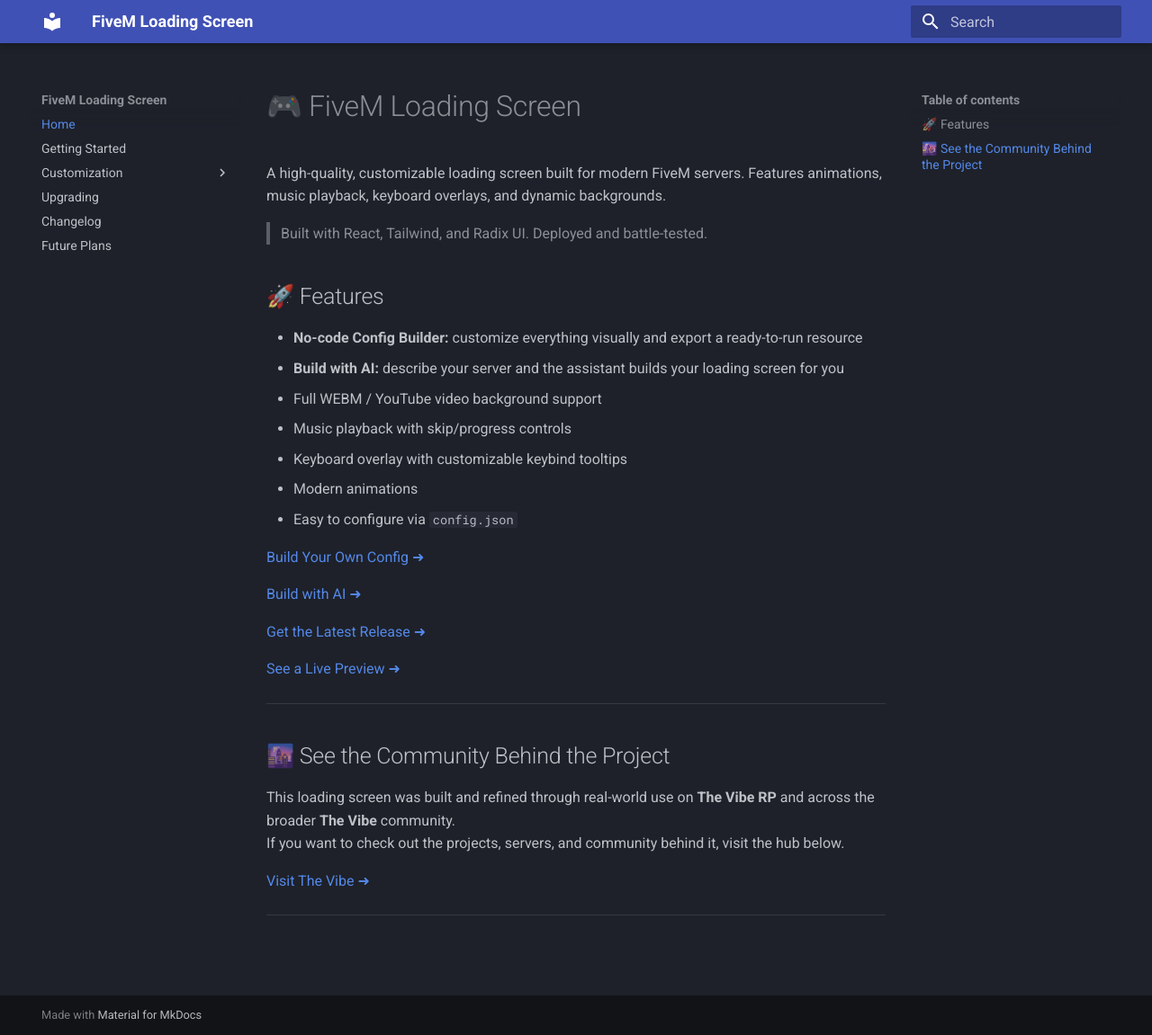
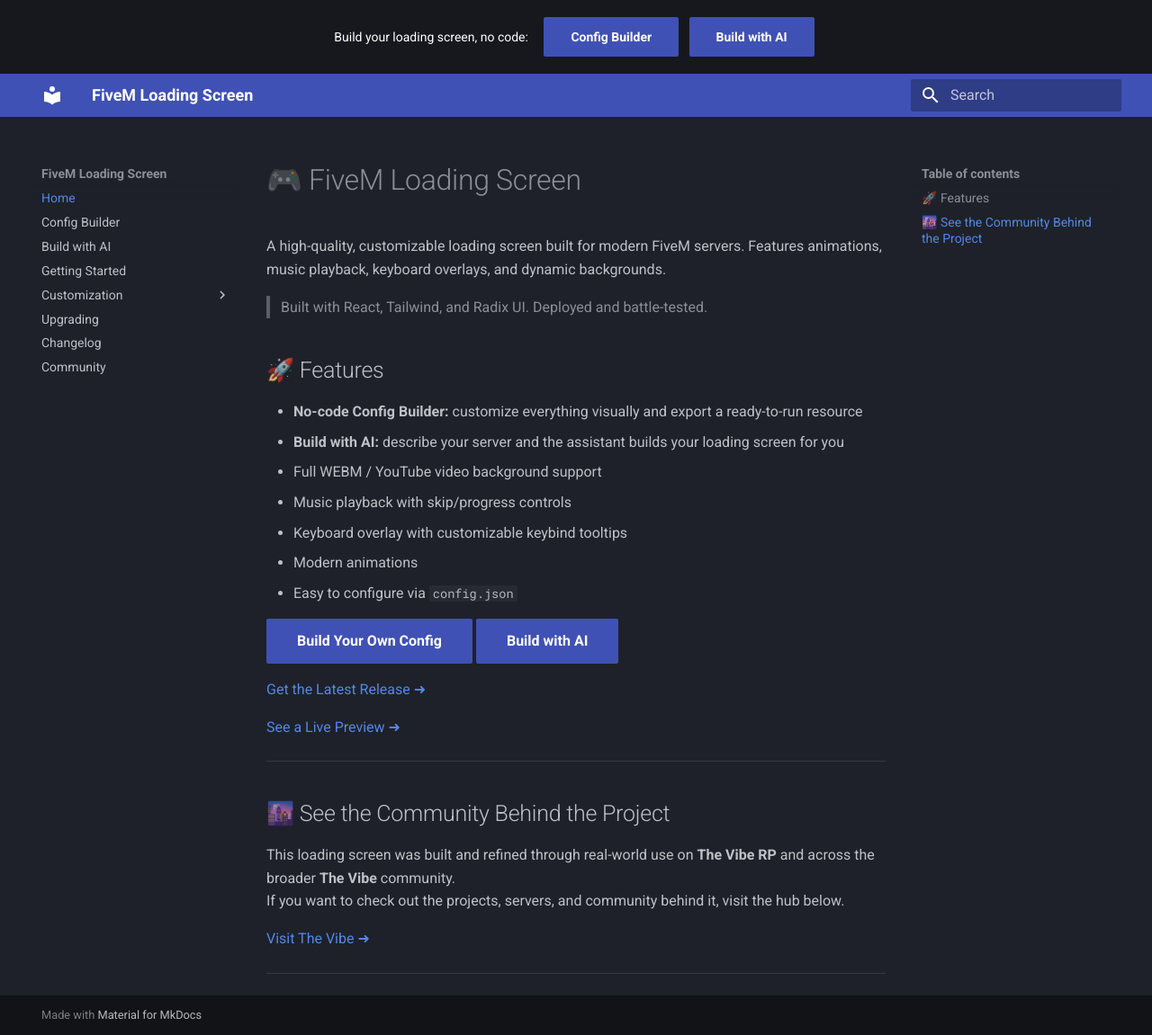
Before and after one commit to FarzamA/fivem-loading-screen-docs, an MkDocs documentation site: the page built from docs/index.md, in a window 1280 px wide and 1151 px high. Shown: the whole window at 90% size. Built offline with MkDocs 1.6.1 and Material for MkDocs 9.7.7, drawn with Linux system fonts in a browser that asks for light colours.

Commit message:
docs: prominent Config Builder + Build with AI callouts (announce bar, nav links, home buttons)

```diff
--- a/mkdocs.yml
+++ b/mkdocs.yml
@@ -2,12 +2,14 @@
 site_url: https://fivem-loading.vercel.app/
 theme:
   name: material
+  custom_dir: overrides
   palette:
     scheme: slate
 markdown_extensions:
   - toc:
       permalink: true
   - admonition
+  - attr_list
   - codehilite
   - footnotes
   - tables
@@ -17,10 +19,14 @@
       alternate_style: true
 nav:
   - Home: index.md
+  - Config Builder: https://fivem-loading.vercel.app/builder.html
+  - Build with AI: https://fivem-loading.vercel.app/ai.html
   - Getting Started: setup.md
   - Customization:
     - 🎨 Overview: overview.md
+    - 🎥 Background: background.md
     - 🏷️ Watermark: watermark.md
+    - ✨ Title Animation: title-animation.md
     - 🧷 Social Headers: socials.md
     - 📜 Rules Panel: rules.md
     - 👥 Team Panel: team.md
@@ -31,6 +37,6 @@
   # - FAQ: faq.md
   - Upgrading: upgrade.md
   - Changelog: changelog.md
-  - Future Plans: future-plans.md
+  - Community: https://thevibe.mooo.com/
 extra_css:
   - stylesheets/custom-admonitions.css
--- /dev/null
+++ b/overrides/main.html
@@ -0,0 +1,13 @@
+{% extends "base.html" %}
+
+<!-- Persistent top callout: prominent buttons to the live web tools on every
+     docs page. -->
+{% block announce %}
+<div style="text-align:center; padding:0.15rem 0;">
+  <span style="margin-right:.5rem;">Build your loading screen, no code:</span>
+  <a class="md-button md-button--primary" style="margin:.2rem;"
+     href="https://fivem-loading.vercel.app/builder.html">Config Builder</a>
+  <a class="md-button md-button--primary" style="margin:.2rem;"
+     href="https://fivem-loading.vercel.app/ai.html">Build with AI</a>
+</div>
+{% endblock %}
```
Also changed, not shown: docs/index.md (+2 -3 lines).
